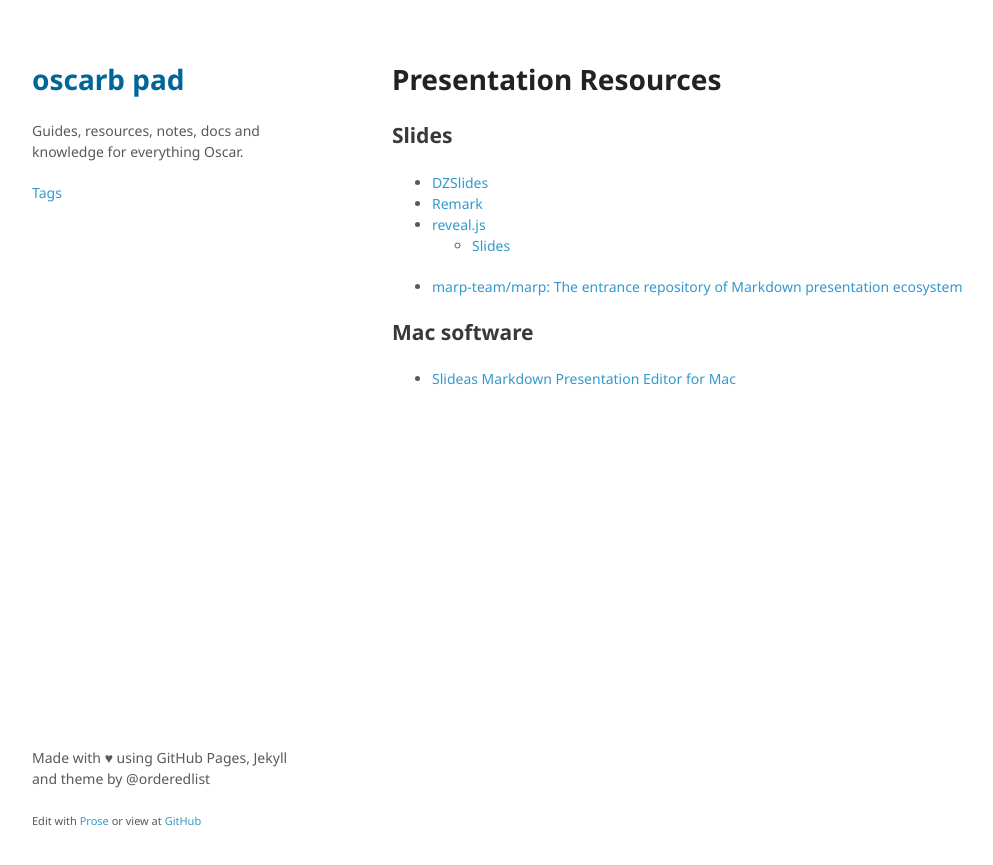
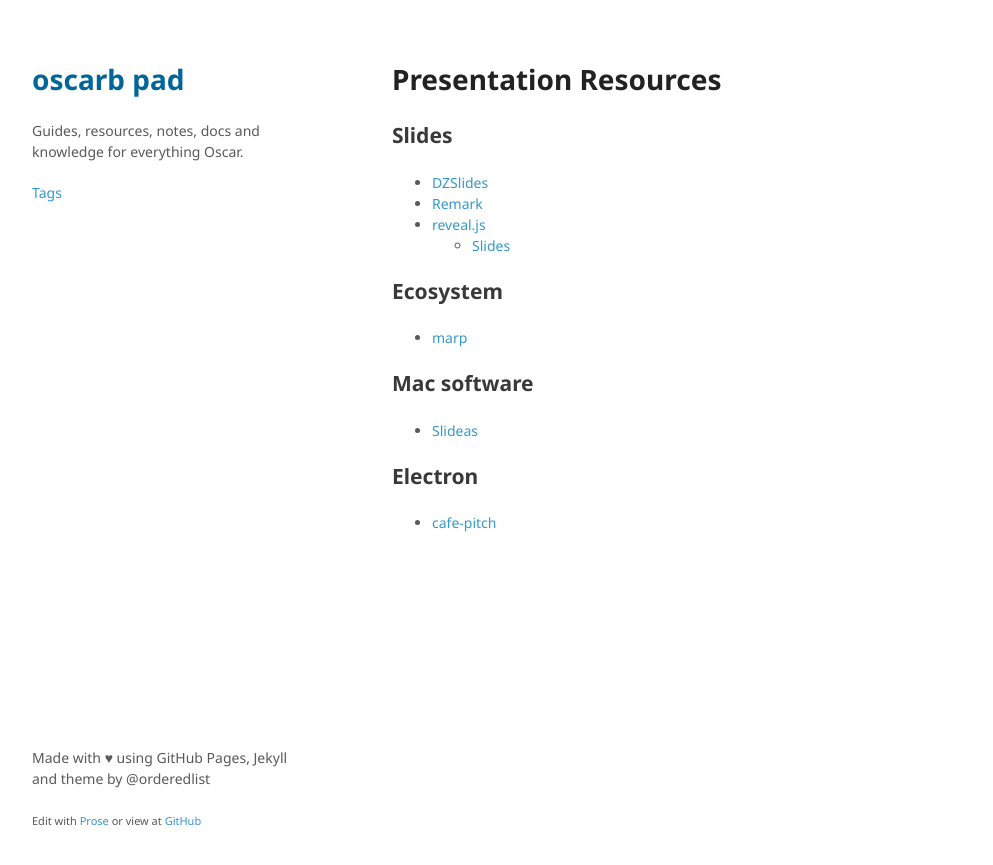
Before and after one commit to oscarb/pad, a Jekyll site: the page built from _docs/presentation-resources.md, in a window 1280 px wide. Shown: the top 865 px of the page, without its empty margins (128-1121 px from the left). Built offline with Jekyll 4.4.1, drawn with Linux system fonts in a browser that asks for light colours; some web fonts are replaced.

Commit message:
Update presentation-resources.md

```diff
--- a/_docs/presentation-resources.md
+++ b/_docs/presentation-resources.md
@@ -15,9 +15,14 @@ published: true
   - [Slides](https://slides.com/)
 
 
-* [marp-team/marp: The entrance repository of Markdown presentation ecosystem](https://github.com/marp-team/marp)
+## Ecosystem
+* [marp](https://github.com/marp-team/marp)
 
 
 ## Mac software
 
-* [Slideas Markdown Presentation Editor for Mac](https://www.slideas.app/)
+* [Slideas](https://www.slideas.app/)
+
+## Electron
+
+* [cafe-pitch](https://www.npmjs.com/package/cafe-pitch)
```
